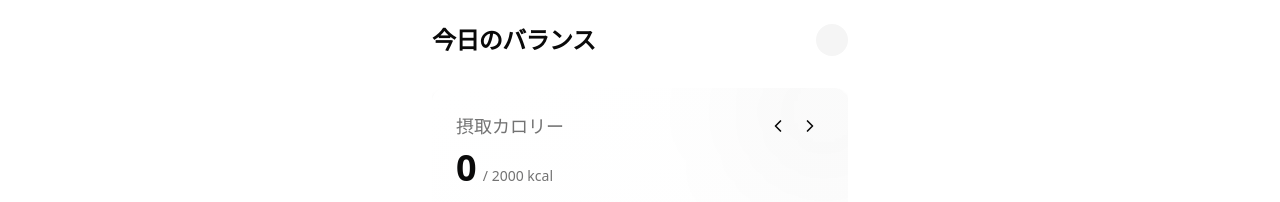
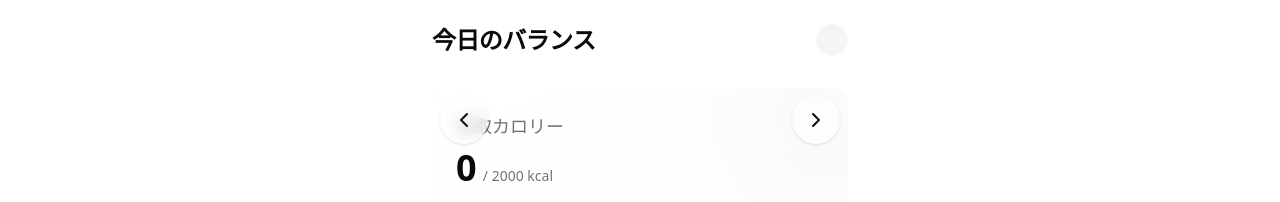
Before and after one commit to fujimoto080/PFC-Controller, a Next.js app: page / in a window 1280 px wide. Shown: the top 202 px of the page. Built offline with nearby package versions, Linux system fonts and the light colour scheme.

Commit message:
feat: add PFCStats component to display daily protein, fat, carb, and calorie statistics with date navigation.

```diff
--- a/components/dashboard/PFCStats.tsx
+++ b/components/dashboard/PFCStats.tsx
@@ -70,7 +70,33 @@ export function PFCStats({ selectedDate, onDateChange }: PFCStatsProps) {
   };
 
   return (
-    <div className="relative overflow-hidden">
+    <div className="relative overflow-hidden group">
+      {/* Navigation Arrows - Stable and outside the animated content */}
+      <div className="absolute top-0 left-0 right-0 z-20 flex justify-between items-center px-2 pointer-events-none h-16">
+        <button
+          onClick={(e) => {
+            e.stopPropagation();
+            navigateDate(-1);
+          }}
+          onPointerDown={(e) => e.stopPropagation()}
+          className="p-3 hover:bg-secondary/80 bg-background/50 backdrop-blur-sm rounded-full transition-all pointer-events-auto shadow-sm active:scale-95"
+          aria-label="Previous day"
+        >
+          <ChevronLeft className="w-6 h-6" />
+        </button>
+        <button
+          onClick={(e) => {
+            e.stopPropagation();
+            navigateDate(1);
+          }}
+          onPointerDown={(e) => e.stopPropagation()}
+          className="p-3 hover:bg-secondary/80 bg-background/50 backdrop-blur-sm rounded-full transition-all pointer-events-auto shadow-sm active:scale-95"
+          aria-label="Next day"
+        >
+          <ChevronRight className="w-6 h-6" />
+        </button>
+      </div>
+
       <AnimatePresence initial={false} custom={direction} mode="wait">
         <motion.div
           key={selectedDate}
@@ -104,20 +130,8 @@ export function PFCStats({ selectedDate, onDateChange }: PFCStatsProps) {
                 <CardTitle className="text-muted-foreground text-lg font-medium">
                   摂取カロリー
                 </CardTitle>
-                <div className="flex space-x-1">
-                  <button
-                    onClick={() => navigateDate(-1)}
-                    className="p-1 hover:bg-secondary rounded-full transition-colors"
-                  >
-                    <ChevronLeft className="w-5 h-5" />
-                  </button>
-                  <button
-                    onClick={() => navigateDate(1)}
-                    className="p-1 hover:bg-secondary rounded-full transition-colors"
-                  >
-                    <ChevronRight className="w-5 h-5" />
-                  </button>
-                </div>
+                {/* Spacer for the arrows that are positioned absolutely */}
+                <div className="w-20" />
               </div>
               <div className="flex items-baseline space-x-2">
                 <span className="text-4xl font-bold tracking-tighter">
```
